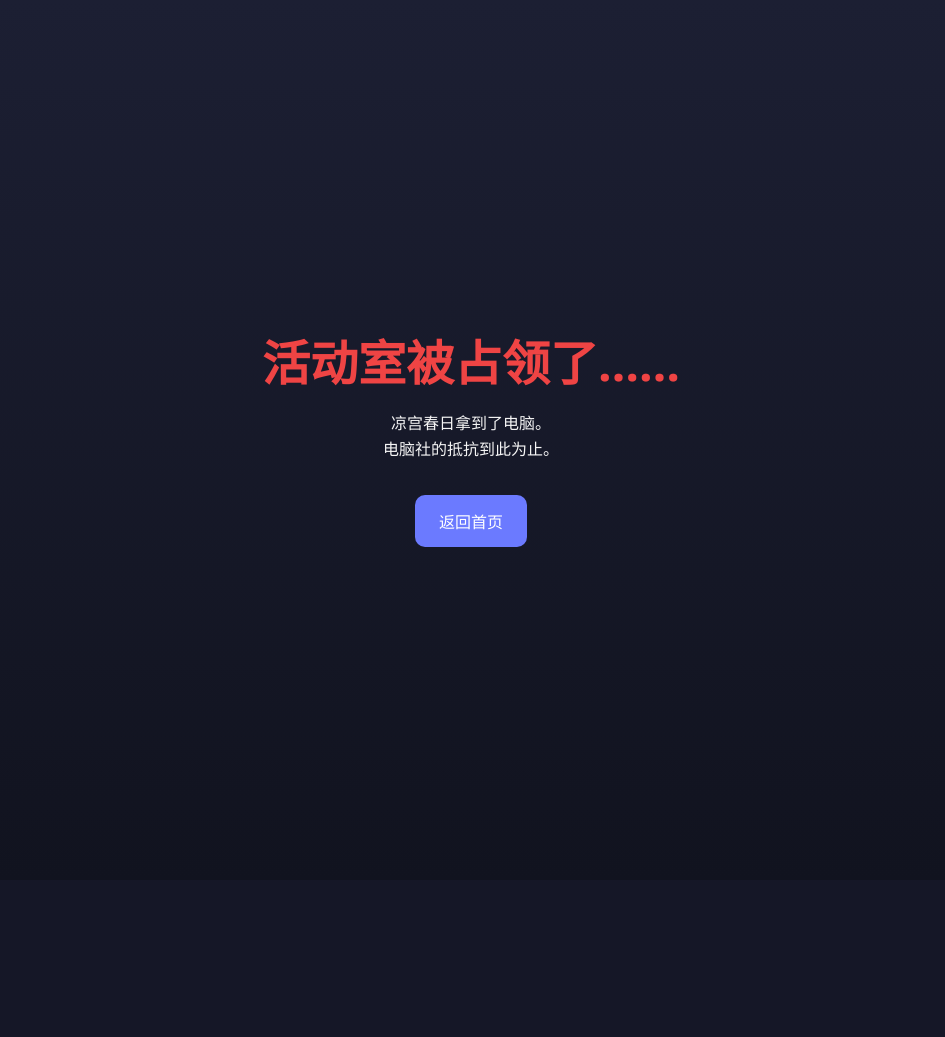
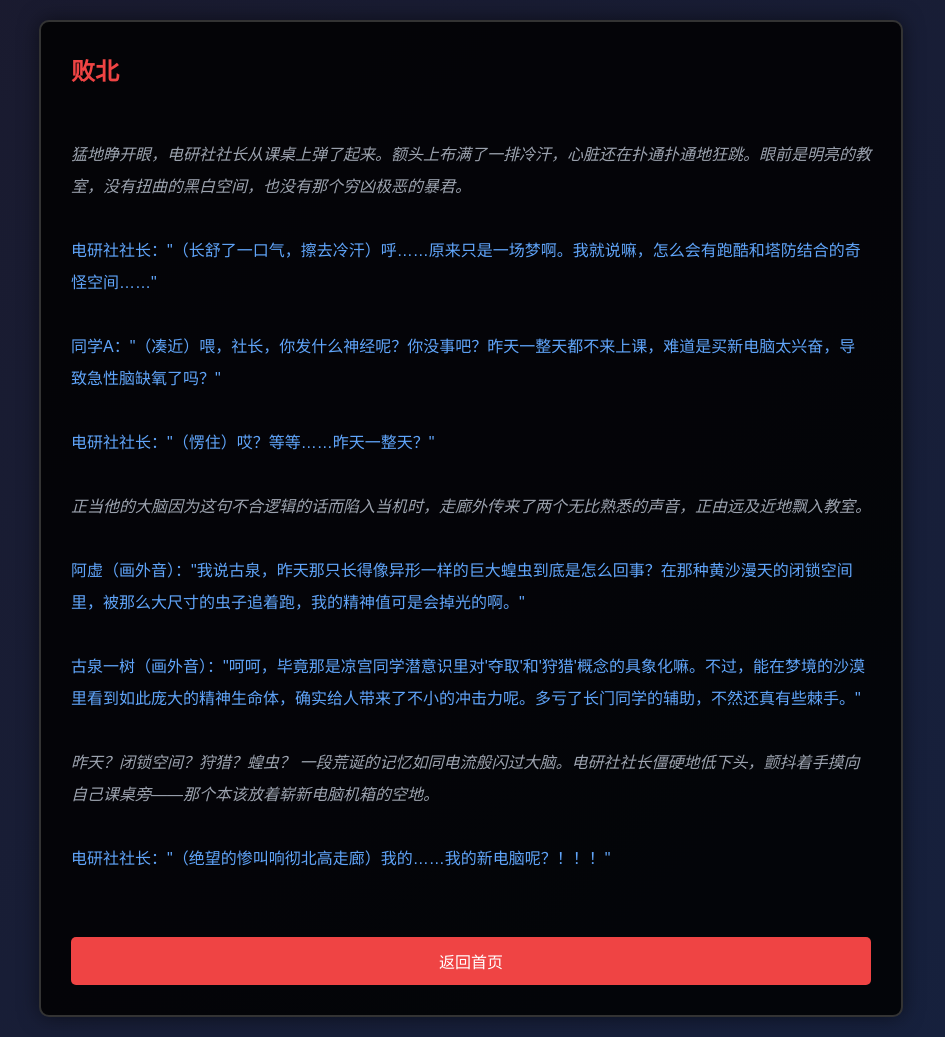
Before and after one commit to 3c6e9x/The-Computer-Club-Defense-Battle, a Django app: page /defeat/ in a window 1280 px wide. Shown: the whole page, without its empty margins (169-1114 px from the left). Before the commit the page ends 547 px from the top, so only its background shows below. Run offline with Django 5.2, Linux system fonts and the light colour scheme.

Commit message:
修改失败画面

```diff
--- a/game/templates/defeat.html
+++ b/game/templates/defeat.html
@@ -6,12 +6,86 @@
     <meta name="viewport" content="width=device-width, initial-scale=1.0">
     <title>败北</title>
     <link rel="stylesheet" href="{% static 'css/style.css' %}" />
+    <style>
+        body {
+            margin: 0;
+            padding: 0;
+            display: flex;
+            justify-content: center;
+            align-items: center;
+            min-height: 100vh;
+            background: linear-gradient(135deg, #1a1a2e 0%, #16213e 100%);
+            font-family: 'Microsoft YaHei', sans-serif;
+        }
+        .story-container {
+            width: 800px;
+            max-width: 90vw;
+            background: rgba(0, 0, 0, 0.85);
+            border-radius: 10px;
+            padding: 30px;
+            box-shadow: 0 0 20px rgba(0, 0, 0, 0.5);
+            border: 2px solid #333;
+        }
+        .story-title {
+            font-size: 24px;
+            color: #ef4444;
+            margin-bottom: 20px;
+            font-weight: bold;
+        }
+        .story-content {
+            font-size: 16px;
+            line-height: 2;
+            color: #e5e7eb;
+            white-space: pre-wrap;
+        }
+        .story-content .dialogue {
+            color: #60a5fa;
+            margin: 15px 0;
+        }
+        .story-content .narration {
+            color: #9ca3af;
+            margin: 15px 0;
+            font-style: italic;
+        }
+        .back-btn {
+            display: block;
+            margin-top: 30px;
+            padding: 12px 30px;
+            background: #ef4444;
+            color: white;
+            text-decoration: none;
+            border-radius: 5px;
+            text-align: center;
+            transition: background 0.3s;
+        }
+        .back-btn:hover {
+            background: #dc2626;
+        }
+    </style>
 </head>
 <body>
-    <div class="page hero" style="text-align:center">
-        <h1 style="color:#ef4444">活动室被占领了……</h1>
-        <p>凉宫春日拿到了电脑。<br>电脑社的抵抗到此为止。</p>
-        <a class="btn" href="{% url 'haruhi:index' %}">返回首页</a>
+    <div class="story-container">
+        <div class="story-title">败北</div>
+        <div class="story-content">
+<span class="narration">猛地睁开眼，电研社社长从课桌上弹了起来。额头上布满了一排冷汗，心脏还在扑通扑通地狂跳。眼前是明亮的教室，没有扭曲的黑白空间，也没有那个穷凶极恶的暴君。</span>
+
+<span class="dialogue">电研社社长："（长舒了一口气，擦去冷汗）呼……原来只是一场梦啊。我就说嘛，怎么会有跑酷和塔防结合的奇怪空间……"</span>
+
+<span class="dialogue">同学A："（凑近）喂，社长，你发什么神经呢？你没事吧？昨天一整天都不来上课，难道是买新电脑太兴奋，导致急性脑缺氧了吗？"</span>
+
+<span class="dialogue">电研社社长："（愣住）哎？等等……昨天一整天？"</span>
+
+<span class="narration">正当他的大脑因为这句不合逻辑的话而陷入当机时，走廊外传来了两个无比熟悉的声音，正由远及近地飘入教室。</span>
+
+<span class="dialogue">阿虚（画外音）："我说古泉，昨天那只长得像异形一样的巨大蝗虫到底是怎么回事？在那种黄沙漫天的闭锁空间里，被那么大尺寸的虫子追着跑，我的精神值可是会掉光的啊。"</span>
+
+<span class="dialogue">古泉一树（画外音）："呵呵，毕竟那是凉宫同学潜意识里对'夺取'和'狩猎'概念的具象化嘛。不过，能在梦境的沙漠里看到如此庞大的精神生命体，确实给人带来了不小的冲击力呢。多亏了长门同学的辅助，不然还真有些棘手。"</span>
+
+<span class="narration">昨天？闭锁空间？狩猎？蝗虫？ 一段荒诞的记忆如同电流般闪过大脑。电研社社长僵硬地低下头，颤抖着手摸向自己课桌旁——那个本该放着崭新电脑机箱的空地。</span>
+
+<span class="dialogue">电研社社长："（绝望的惨叫响彻北高走廊）我的……我的新电脑呢？！！！"</span>
+        </div>
+        <a class="back-btn" href="{% url 'haruhi:index' %}">返回首页</a>
     </div>
 </body>
 </html>
```
